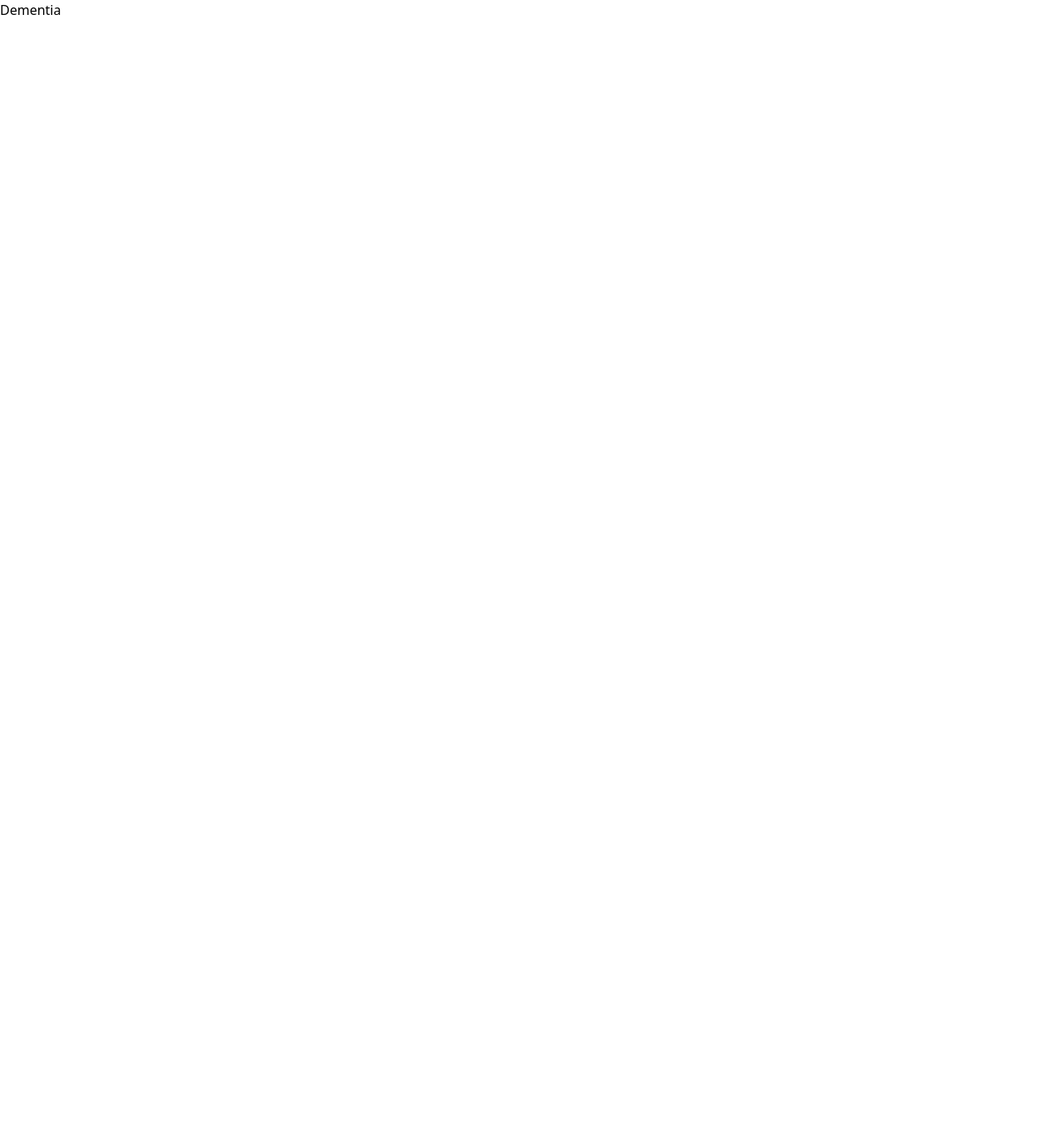
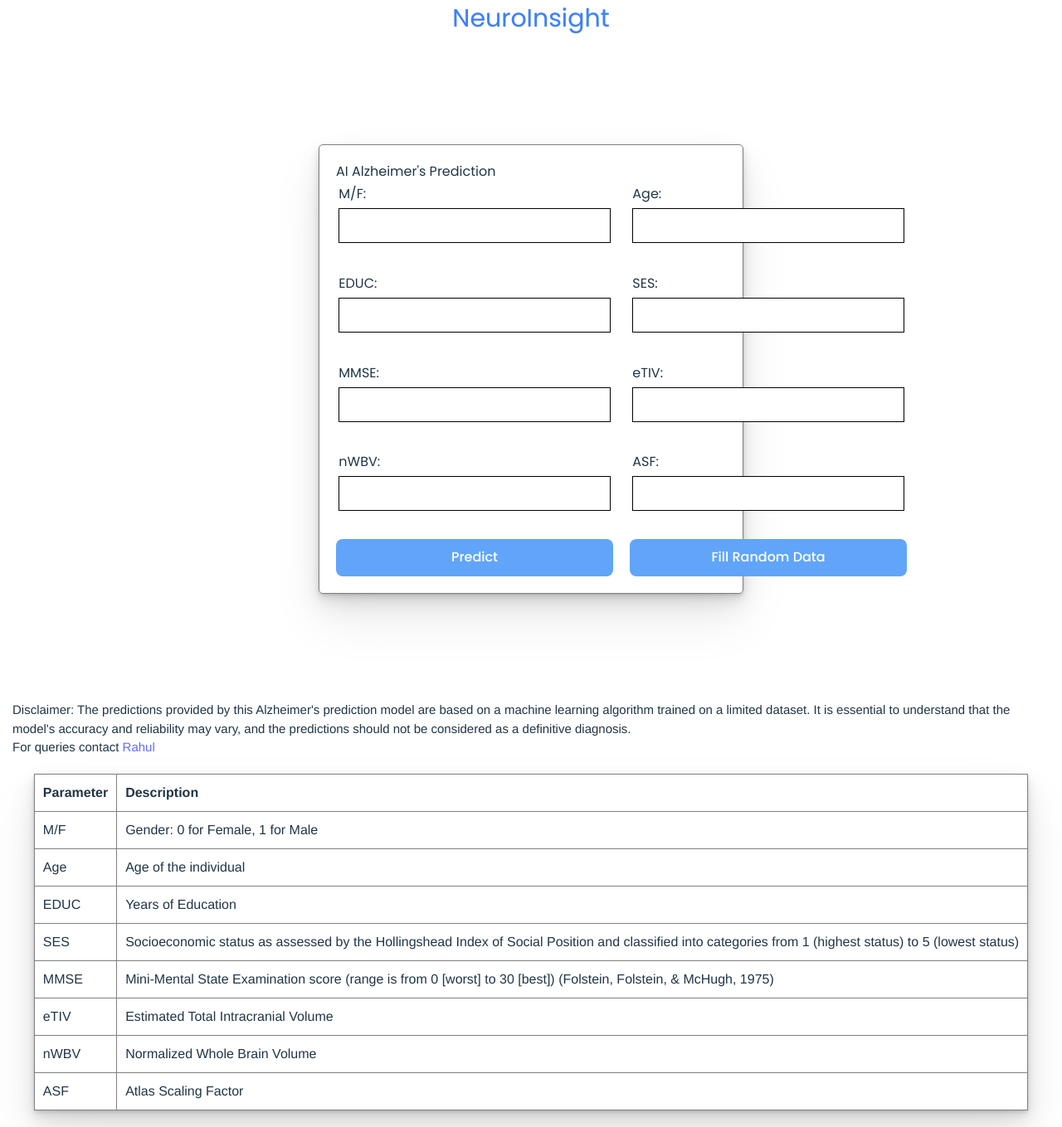
Before and after one commit to therahulsarkar/healthmate, a Next.js app in the folder client/: page /AI/Dementia in a window 1280 px wide. Shown: the whole page at 83% size. Before the commit the page ends 800 px from the top, so only its background shows below. Built offline with nearby package versions, Linux system fonts and the light colour scheme.

Commit message:
added dementia styles and page

```diff
--- a/client/app/AI/Dementia/page.js
+++ b/client/app/AI/Dementia/page.js
@@ -1,9 +1,207 @@
-import React from 'react'
+"use client"
+import React, { useState } from 'react';
+// import brain from './assets/brain.png';
+// import logo from './assets/logo.png'
+import Header from '@/Components/Header';
+const App = () => {
+  const [formData, setFormData] = useState({
+    'M/F': '',
+    'Age': '',
+    'EDUC': '',
+    'SES': '',
+    'MMSE': '',
+    'eTIV': '',
+    'nWBV': '',
+    'ASF': '',
+  });
 
-const page = () => {
+  const [predictionResult, setPredictionResult] = useState(null);
+  const [colorImage, setColorImage] = useState(false);
+
+  const handleChange = (e) => {
+    const { name, value } = e.target;
+    setFormData((prevData) => ({
+      ...prevData,
+      [name]: value,
+    }));
+  };
+
+  const validateInputs = () => {
+    // Check if all fields are filled
+    const isAnyFieldEmpty = Object.values(formData).some((value) => value === '');
+    if (isAnyFieldEmpty) {
+      alert('Please fill in all fields');
+      return false;
+    }
+
+    const isAnyFieldNotNumeric = Object.values(formData).some(
+    (value) => isNaN(Number(value))
+  );
+  if (isAnyFieldNotNumeric) {
+    alert('Please enter numeric values only');
+    return false;
+  }
+
+    return true;
+  };
+
+   const fillRandomData = () => {
+    const getRandomNumberInRange = (min, max) =>
+      Math.floor(Math.random() * (max - min + 1) + min);
+
+    setFormData({
+      'M/F': getRandomNumberInRange(0, 1).toString(),
+      'Age': getRandomNumberInRange(1, 100).toString(),
+      'EDUC': getRandomNumberInRange(0, 30).toString(),
+      'SES': getRandomNumberInRange(1, 5).toString(),
+      'MMSE': getRandomNumberInRange(22, 30).toString(),
+      'eTIV': getRandomNumberInRange(600, 2000).toString(),
+      'nWBV': (Math.random() * (0.9 - 0.6) + 0.6).toFixed(2).toString(),
+      'ASF': (Math.random() * (1.5 - 0.5) + 0.5).toFixed(2).toString(),
+    });
+  };
+
+  const handleSubmit = async (e) => {
+    e.preventDefault();
+
+    if (!validateInputs()) {
+      return;
+    }
+
+    try {
+      const numericFormData = Object.fromEntries(
+        Object.entries(formData).map(([key, value]) => [key, Number(value)])
+      );
+
+      const response = await fetch('https://dementia-api.onrender.com/predict', {
+        method: 'POST',
+        headers: {
+          'Content-Type': 'application/json',
+        },
+        body: JSON.stringify(numericFormData),
+      });
+
+      if (!response.ok) {
+        throw new Error(`HTTP error! Status: ${response.status}`);
+      }
+
+      const result = await response.json();
+      setPredictionResult(result);
+      setColorImage(result.probability > 0.5);
+    } catch (error) {
+      console.error('Error fetching data:', error);
+    }
+  };
+
+  const imageStyle = {
+    filter: colorImage ? 'none' : 'grayscale(100%)',
+    borderRadius: '5px',
+  };
+
+  const textStyle = {
+    color: colorImage ? 'red' : 'green',
+  };
+
   return (
-    <div>Dementia</div>
-  )
-}
+  <div>
 
-export default page
+
+      <div className = "header">
+      <p className='text-blue-500 font-pop'>NeuroInsight</p>
+
+      </div>
+    <div className="prediction-container font-pop">
+      <div className="prediction-form-container font-pop">
+        <h2>AI Alzheimer's Prediction </h2>
+        <form className="prediction-form font-pop" onSubmit={handleSubmit}>
+          {Object.entries(formData).map(([key, value]) => (
+            <div className="input-container font-pop" key={key}>
+              <label htmlFor={key}>{key}:</label>
+              <input
+                type="text"
+                id={key}
+                name={key}
+                value={value}
+                onChange={handleChange}
+              />
+            </div>
+          ))}
+          <button className='bg-blue-400 font-pop' type="submit">Predict</button>
+           <button className='bg-blue-400 font-pop' type="button" onClick={fillRandomData}>
+              Fill Random Data
+            </button>
+        </form>
+
+
+      </div>
+
+      <div className={`image-container`}>
+
+        {/* <img
+          src={brain}
+          alt="Prediction Result"
+          style={imageStyle}
+        /> */}
+        {predictionResult && (
+          <div className="result">
+
+            {/*<p>Prediction: {predictionResult.prediction}</p>*/}
+            <p>Probability of developing Alzheimer's : <span style={textStyle}> {(predictionResult.probability * 100).toFixed(2)}%</span></p>
+          </div>
+        )}
+      </div>
+    </div>
+    <div className="disclaimer">
+
+      <p>
+
+Disclaimer:
+
+The predictions provided by this Alzheimer's prediction model are based on a machine learning algorithm trained on a limited dataset. It is essential to understand that the model's accuracy and reliability may vary, and the predictions should not be considered as a definitive diagnosis.</p>
+    <p>For queries contact <a  href="mailto:therahulsarkar@gmail.com"> Rahul</a></p>
+    </div>
+    <div className="info">
+    <table>
+        <tr>
+            <th>Parameter</th>
+            <th>Description</th>
+        </tr>
+        <tr>
+            <td>M/F</td>
+            <td>Gender: 0 for Female, 1 for Male</td>
+        </tr>
+        <tr>
+            <td>Age</td>
+            <td>Age of the individual</td>
+        </tr>
+        <tr>
+            <td>EDUC</td>
+            <td>Years of Education</td>
+        </tr>
+        <tr>
+            <td>SES</td>
+            <td>Socioeconomic status as assessed by the Hollingshead Index of Social Position and classified into categories from 1 (highest status) to 5 (lowest status)</td>
+        </tr>
+        <tr>
+            <td>MMSE</td>
+            <td>Mini-Mental State Examination score (range is from 0 [worst] to 30 [best]) (Folstein, Folstein, & McHugh, 1975)</td>
+        </tr>
+        <tr>
+            <td>eTIV</td>
+            <td>Estimated Total Intracranial Volume</td>
+        </tr>
+        <tr>
+            <td>nWBV</td>
+            <td>Normalized Whole Brain Volume</td>
+        </tr>
+        <tr>
+            <td>ASF</td>
+            <td>Atlas Scaling Factor</td>
+        </tr>
+    </table>
+    </div>
+    </div>
+  );
+};
+
+export default App;
--- a/client/app/globals.css
+++ b/client/app/globals.css
@@ -25,3 +25,248 @@ body {
     text-wrap: balance;
   }
 }
+
+
+/* Dementia Css start */
+
+.header{
+  display: flex;
+  justify-content: center;
+  align-items: center;
+  font-size: 30px;
+  text-align: center;
+  animation :glow 2s infinite ease-in-out;
+}
+
+body{
+  font-family:  Helvetica, sans-serif;
+  overflow-x: hidden;
+}
+.prediction-container {
+  display: flex;
+  justify-content: center;
+  align-items: center;
+  height: 100vh;
+  width: 100vw;
+}
+
+.image-container img {
+  margin-left: 0px;
+  width: 500px;
+  height: 400px;
+}
+
+.image-container .color img,
+.image-container .blackwhite img {
+  width: 100%;
+  border-radius: 5px;
+  filter: grayscale(100%);
+}
+
+.prediction-form-container {
+  width:40%;
+  margin: auto;
+  padding: 20px;
+  border: 1px solid gray;
+  border-radius: 5px;
+  box-shadow: rgba(0, 0, 0, 0.07) 0px 1px 2px, rgba(0, 0, 0, 0.07) 0px 2px 4px, rgba(0, 0, 0, 0.07) 0px 4px 8px, rgba(0, 0, 0, 0.07) 0px 8px 16px, rgba(0, 0, 0, 0.07) 0px 16px 32px, rgba(0, 0, 0, 0.07) 0px 32px 64px;
+}
+
+.result p {
+  text-align: center;
+}
+
+.result span {
+  font-size: 2rem;
+  font-weight: 600;
+}
+
+.prediction-form {
+  display: grid;
+  width:50%;
+  grid-template-columns: 1fr 1fr;
+  gap: 20px;
+}
+
+.input-container {
+  display: flex;
+  flex-direction: column;
+  padding:1%;
+}
+
+label {
+  margin-bottom: 5px;
+}
+
+input {
+  border: 1px solid black;
+  padding: 8px;
+  margin-bottom: 10px;
+}
+
+button {
+  padding: 10px;
+  background-color: #4caf50;
+  color: white;
+  border: none;
+  border-radius: 5px;
+  cursor: pointer;
+}
+
+.disclaimer p{
+  font-size: 15px;
+  padding: 0 15px;
+}
+
+table {
+/*            width: 100%;*/
+            margin: 20px auto;
+            border-collapse: collapse;
+/*            background-color: #fff;*/
+              box-shadow: rgba(0, 0, 0, 0.07) 0px 1px 2px, rgba(0, 0, 0, 0.07) 0px 2px 4px, rgba(0, 0, 0, 0.07) 0px 4px 8px, rgba(0, 0, 0, 0.07) 0px 8px 16px, rgba(0, 0, 0, 0.07) 0px 16px 32px, rgba(0, 0, 0, 0.07) 0px 32px 64px;
+
+            border-radius: 0px;
+            overflow: hidden;
+        }
+
+        th, td {
+            border: 1px solid gray;
+            padding: 10px;
+            text-align: left;
+        }
+
+        th {
+/*            background-color: #f2f2f2;*/
+            font-weight: bold;
+        }
+
+.navbar {
+  display: flex;
+  flex-direction: row;
+  align-items: center;
+  gap: 10px;
+  align-items: start;
+  padding: 15px;
+
+}
+
+.avatar img{
+  width: 50px;
+  height: 50px;
+  border-radius: 50%;
+}
+
+.name-container {
+  font-weight: 400;
+  font-size: 30px;
+  text-align: center;
+  animation :glow 2s infinite ease-in-out;
+
+}
+
+@keyframes glow{
+  0%{
+    color: #8389ff;
+  }
+  50%{
+    text-shadow: #535bf2 0px 0px 3px;
+    color: #2e316f;
+  }
+  100%{
+    color: #8389ff;
+  }
+}
+
+@media only screen and (max-width: 500px) {
+  body{
+    max-width: 100vw;
+    margin: 0;
+    padding: 0;
+    overflow-x: hidden;
+  }
+  .prediction-container {
+    flex-direction: column;
+  }
+
+  .image-container img {
+    width: 100%;
+    height: auto;
+    margin-left: 0;
+  }
+
+  .prediction-form-container {
+    max-width: 100%;
+    margin-top: 25px;
+  }
+  input {
+  padding: 8px;
+  margin-bottom: 10px;
+  width: 130px;
+}
+
+.image-container img {
+  margin-left: 0px;
+ /* width: 400px;
+  height: 300px;*/
+}
+.info{
+  padding: 0 15px;
+}
+
+}
+
+a {
+  font-weight: 500;
+  color: #646cff;
+  text-decoration: inherit;
+}
+a:hover {
+  color: #535bf2;
+}
+
+body {
+  margin: 0;
+  display: flex;
+  place-items: center;
+  min-width: 320px;
+  min-height: 100vh;
+}
+
+h1 {
+  font-size: 3.2em;
+  line-height: 1.1;
+}
+
+button {
+  border-radius: 8px;
+  border: 1px solid transparent;
+  padding: 0.6em 1.2em;
+  font-size: 1em;
+  font-weight: 500;
+  font-family: inherit;
+  background-color: #1a1a1a;
+  cursor: pointer;
+  transition: border-color 0.25s;
+}
+button:hover {
+  border-color: #646cff;
+}
+button:focus,
+button:focus-visible {
+  outline: 4px auto -webkit-focus-ring-color;
+}
+
+@media (prefers-color-scheme: light) {
+  :root {
+    color: #213547;
+    background-color: #ffffff;
+  }
+  a:hover {
+    color: #747bff;
+  }
+  button {
+    background-color: #f9f9f9;
+  }
+}
+
+/* Dementia Css end */
```
